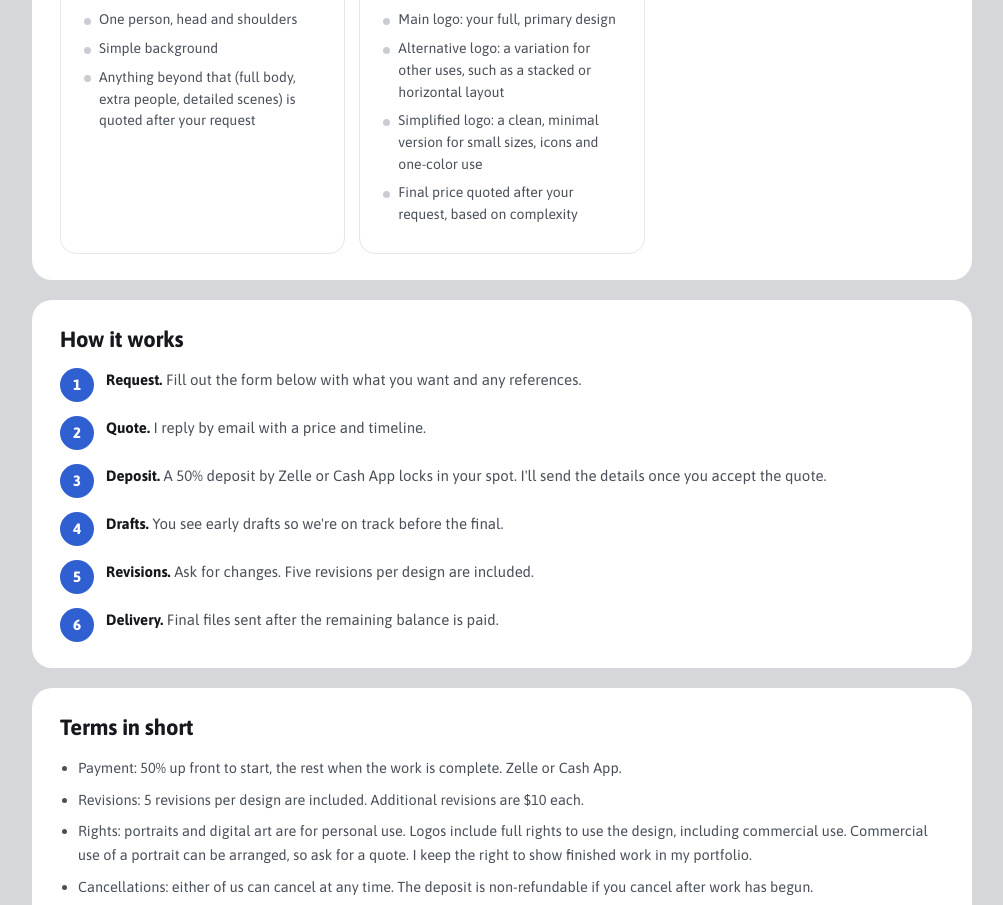
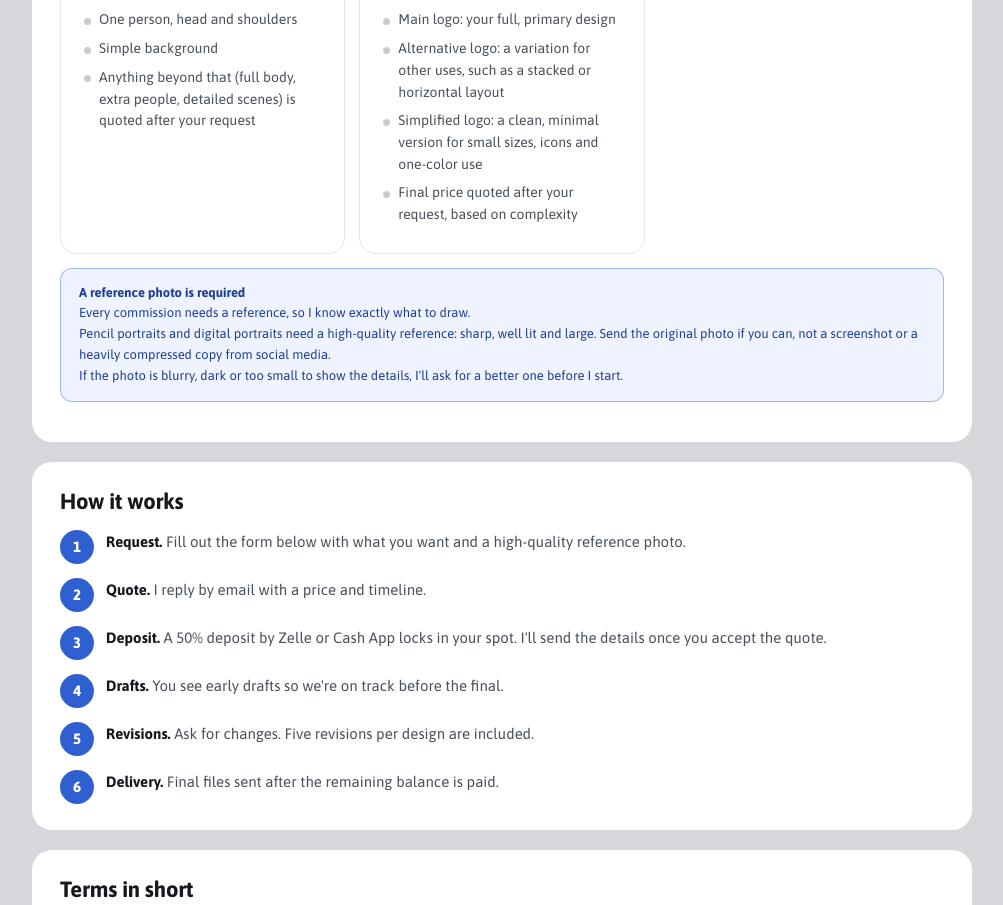
Before and after one commit to donstaten23-cpu/personal-dashboard-tracker, a plain HTML site: page commissions.html in a window 1280 px wide. Shown: the part 3433-4338 px from the top of the page, without its empty margins (138-1141 px from the left). Drawn offline with Linux system fonts and the light colour scheme.

Commit message:
Commissions: require a high-quality reference photo
Co-Authored-By: Claude Sonnet 5.5 <noreply@anthropic.com>

```diff
--- a/commissions.html
+++ b/commissions.html
@@ -100,6 +100,7 @@
   /* Form */
   .form-frame { width: 100%; height: 900px; border: 1px solid var(--line); border-radius: 12px; display: block; margin-bottom: 14px; }
   .notice { background: #EEF3FF; border: 1px solid #2F5FD066; border-radius: 12px; padding: 14px 18px; color: #1F3F94; font-size: 13px; line-height: 1.6; margin-bottom: 14px; }
+  .cards + .notice { margin-top: 14px; }
   .notice code { background: #fff; padding: 2px 6px; border-radius: 4px; }
 
   @media (max-width: 720px) {
@@ -179,8 +180,18 @@ var OFFERINGS = [
   { name: "Logos",       price: "$400",  includes: ["Main logo: your full, primary design", "Alternative logo: a variation for other uses, such as a stacked or horizontal layout", "Simplified logo: a clean, minimal version for small sizes, icons and one-color use", "Final price quoted after your request, based on complexity"] }
 ];
 
+// Shown above the request form and in the prices section.
+var REFERENCE = {
+  title: "A reference photo is required",
+  lines: [
+    "Every commission needs a reference, so I know exactly what to draw.",
+    "Pencil portraits and digital portraits need a high-quality reference: sharp, well lit and large. Send the original photo if you can, not a screenshot or a heavily compressed copy from social media.",
+    "If the photo is blurry, dark or too small to show the details, I'll ask for a better one before I start."
+  ]
+};
+
 var STEPS = [
-  ["Request",   "Fill out the form below with what you want and any references."],
+  ["Request",   "Fill out the form below with what you want and a high-quality reference photo."],
   ["Quote",     "I reply by email with a price and timeline."],
   ["Deposit",   "A 50% deposit by Zelle or Cash App locks in your spot. I'll send the details once you accept the quote."],
   ["Drafts",    "You see early drafts so we're on track before the final."],
@@ -207,6 +218,8 @@ var gallery = GROUPS.map(function (g) {
       '<img src="' + esc(x.src.replace(/\.jpg$/, "-sm.jpg")) + '" alt="' + esc(x.caption) + '" loading="lazy" decoding="async" /><span>' + esc(x.caption) + '</span></button>';
   }).join("") + "</div>";
 }).join("") || '<div class="empty">Work coming soon.</div>';
+
+var refNote = '<div class="notice"><b>' + esc(REFERENCE.title) + '</b>' + REFERENCE.lines.map(function (l) { return "<br>" + esc(l); }).join("") + '</div>';
 
 var formBlock = SITE.formUrl
   ? '<iframe class="form-frame" src="' + esc(SITE.formUrl) + '" title="Commission request form" loading="lazy">Loading…</iframe>' +
@@ -241,12 +254,12 @@ document.getElementById("root").innerHTML =
     '<div><p class="hero-bio" style="margin:0">' + esc(SITE.bio) + '</p><ul class="facts">' + FACTS.map(function (f) {
       return "<li><b>" + esc(f[0]) + "</b> " + esc(f[1]) + "</li>";
     }).join("") + '</ul></div></div></section>' +
-  '<section class="tile"><h2>Services and prices</h2>' + portraitGrid + '<div class="cards">' + cards + '</div></section>' +
+  '<section class="tile"><h2>Services and prices</h2>' + portraitGrid + '<div class="cards">' + cards + '</div>' + refNote + '</section>' +
   '<section class="tile"><h2>How it works</h2><ol class="steps">' + STEPS.map(function (s) {
     return "<li><div><b>" + esc(s[0]) + ".</b> " + esc(s[1]) + "</div></li>";
   }).join("") + '</ol></section>' +
   '<section class="tile"><h2>Terms in short</h2><ul class="terms">' + TERMS.map(function (t) { return "<li>" + esc(t) + "</li>"; }).join("") + '</ul></section>' +
-  (isOpen ? '<section class="tile" id="request"><h2>Request a commission</h2>' + formBlock + '</section>' : "");
+  (isOpen ? '<section class="tile" id="request"><h2>Request a commission</h2>' + refNote + formBlock + '</section>' : "");
 
 // Tap a picture to enlarge it; tap again to close.
 document.addEventListener("click", function (e) {
```
